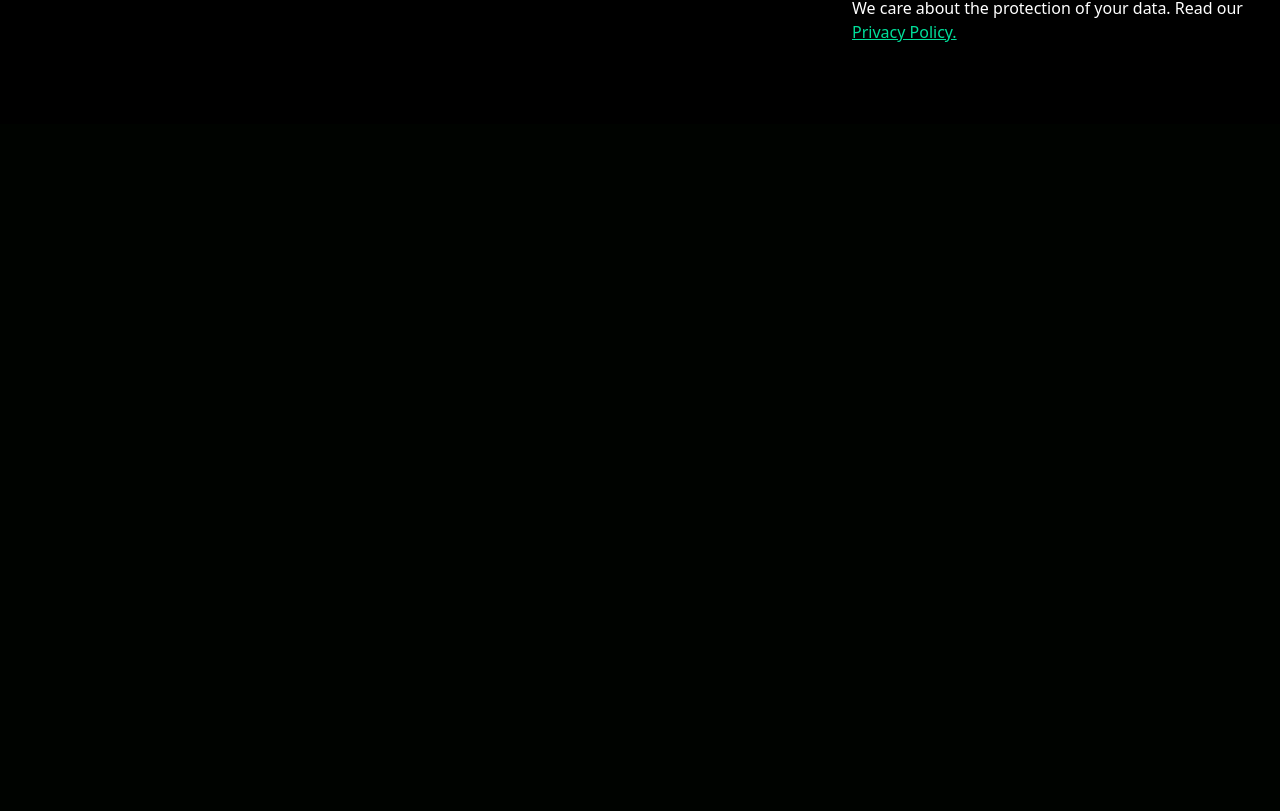
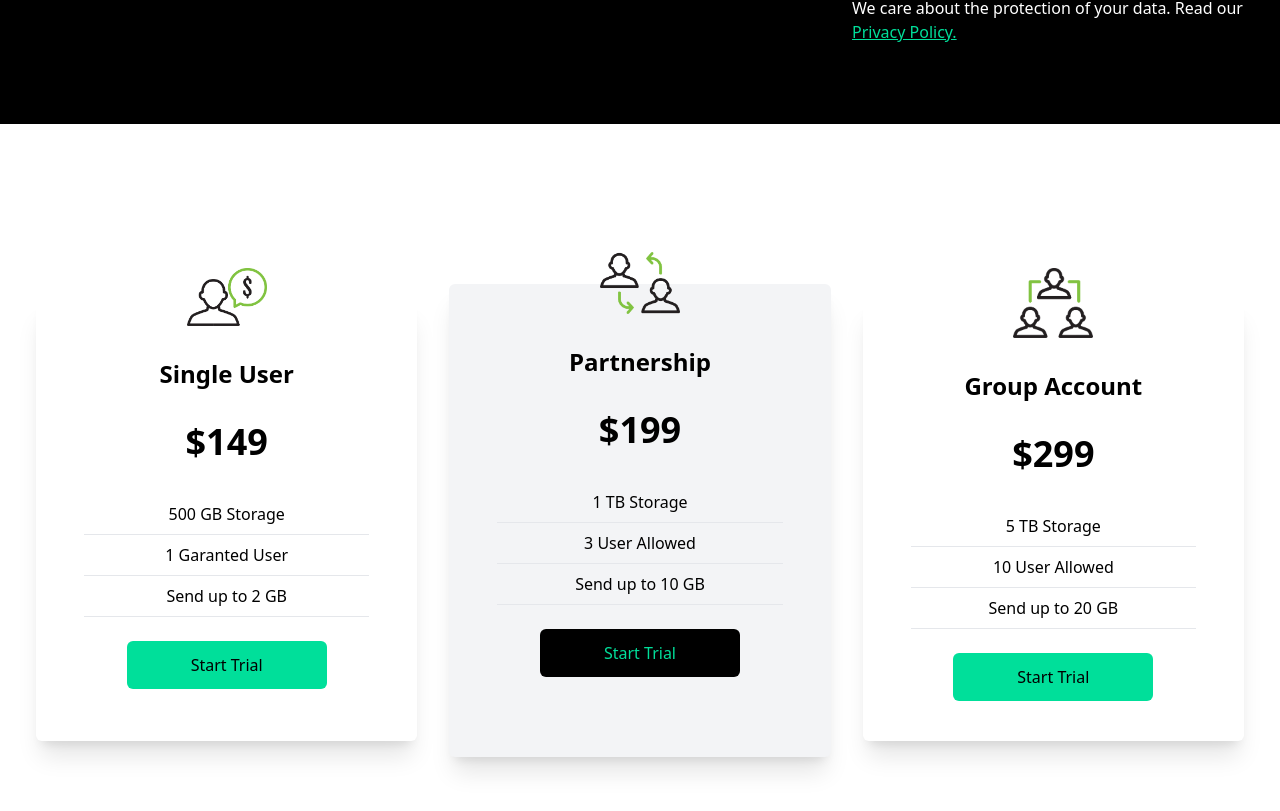
Before and after one commit to Tochukwu-Nwosu/data-finance, a React (Vite) app: page / in a window 1280 px wide. Shown: the part 1557-2368 px from the top of the page. Before the commit the page ends 1681 px from the top, so only its background shows below. Built offline with nearby package versions, Linux system fonts and the light colour scheme.

Commit message:
created Cards component

```diff
--- a/src/App.jsx
+++ b/src/App.jsx
@@ -3,6 +3,7 @@ import NavBar from './components/navBar/NavBar'
 import Hero from './components/hero/Hero'
 import Analytics from './components/analytics/Analytics'
 import Newsletter from './components/newsletter/Newsletter'
+import Cards from './components/cards/Cards'
 
 class App extends Component {
   render() {
@@ -12,6 +13,7 @@ class App extends Component {
         <Hero />
         <Analytics />
         <Newsletter />
+        <Cards />
       </div>
     )
   }
--- /dev/null
+++ b/src/components/cards/Cards.jsx
@@ -0,0 +1,47 @@
+import { images } from '../../constants/index'
+import styles from '../../style'
+import Button from '../button/Button'
+
+const Cards = () => {
+  return (
+    <section className='w-full py-[10rem] px-4 bg-white'>
+      <div className='max-w-[1240px] mx-auto px-4 grid md:grid-cols-3 gap-8'>
+        <div className='w-full flex flex-col my-4 p-4 shadow-xl rounded-md text-center hover:scale-105 duration-300'>
+            <img className='w-20 mt-[-3rem] mx-auto bg-transparent' src={images.single} alt='/' />
+            <h2 className='text-2xl font-bold py-8'>Single User</h2>
+            <p className='text-4xl font-bold'>$149</p>
+            <div className='font-medium'>
+                <p className='py-2 border-b mx-8 mt-8'>500 GB Storage</p>
+                <p className='py-2 border-b mx-8'>1 Garanted User</p>
+                <p className='py-2 border-b mx-8'>Send up to 2 GB</p>
+            </div>
+            <Button style={styles.lightButton} text='Start Trial' />
+        </div>
+        <div className='w-full flex flex-col bg-gray-100 my-4 md:my-0 p-4 shadow-xl rounded-md text-center hover:scale-105 duration-300'>
+            <img className='w-20 mt-[-3rem] mx-auto bg-transparent' src={images.double} alt='/' />
+            <h2 className='text-2xl font-bold py-8'>Partnership</h2>
+            <p className='text-4xl font-bold'>$199</p>
+            <div className='font-medium'>
+                <p className='py-2 border-b mx-8 mt-8'>1 TB Storage</p>
+                <p className='py-2 border-b mx-8'>3 User Allowed</p>
+                <p className='py-2 border-b mx-8'>Send up to 10 GB</p>
+            </div>
+            <Button style={styles.darkButton} text='Start Trial' />
+        </div>
+        <div className='w-full flex flex-col my-4 p-4 shadow-xl rounded-md text-center hover:scale-105 duration-300'>
+            <img className='w-20 mt-[-3rem] mx-auto bg-transparent' src={images.triple} alt='/' />
+            <h2 className='text-2xl font-bold py-8'>Group Account</h2>
+            <p className='text-4xl font-bold'>$299</p>
+            <div className='font-medium'>
+                <p className='py-2 border-b mx-8 mt-8'>5 TB Storage</p>
+                <p className='py-2 border-b mx-8'>10 User Allowed</p>
+                <p className='py-2 border-b mx-8'>Send up to 20 GB</p>
+            </div>
+            <Button style={styles.lightButton} text='Start Trial' />
+        </div>
+      </div>
+    </section>
+  )
+}
+
+export default Cards
--- a/src/components/hero/Hero.jsx
+++ b/src/components/hero/Hero.jsx
@@ -20,7 +20,7 @@ const Hero = () => {
             />
         </div>
         <p className='text-xl md:text-2xl font-bold text-gray-500'>{hero.paragraph2}</p>
-        <Button style={styles.heroButton} text='Get Started' />
+        <Button style={styles.lightButton} text='Get Started' />
       </div>
     </section>
   )
--- a/src/style.js
+++ b/src/style.js
@@ -3,7 +3,8 @@ const styles = {
     navHeading: 'w-full font-bold text-3xl text-lightGreen',
     hero: 'max-w-[800px] mt-[-96px] w-full h-screen mx-auto text-center flex flex-col justify-center items-center text-white',
     heroHeading2: 'text-xl sm:text-4xl font-bold md:text-5xl',
-    heroButton: 'bg-lightGreen w-[200px] rounded-md font-medium text-black my-6 py-3 hover:underline',
+    lightButton: 'bg-lightGreen w-[200px] mx-auto rounded-md font-medium text-black my-6 py-3 hover:underline',
+    darkButton: 'bg-black w-[200px] mx-auto rounded-md font-medium text-lightGreen my-6 py-3 hover:underline',
     analyticsButton: 'bg-black w-[200px] rounded-md font-medium text-lightGreen my-6 py-3 mx-auto md:mx-0 hover:underline',
     newsletterButton: 'bg-lightGreen w-[200px] rounded-md font-medium text-black my-6 py-3 sm:ml-4 hover:underline'
 }
```
